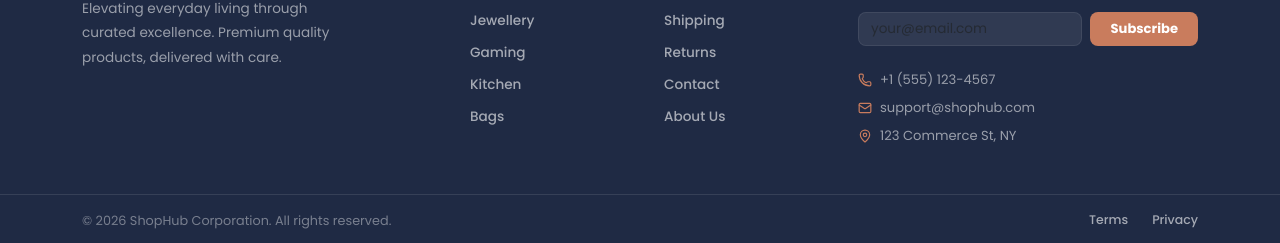
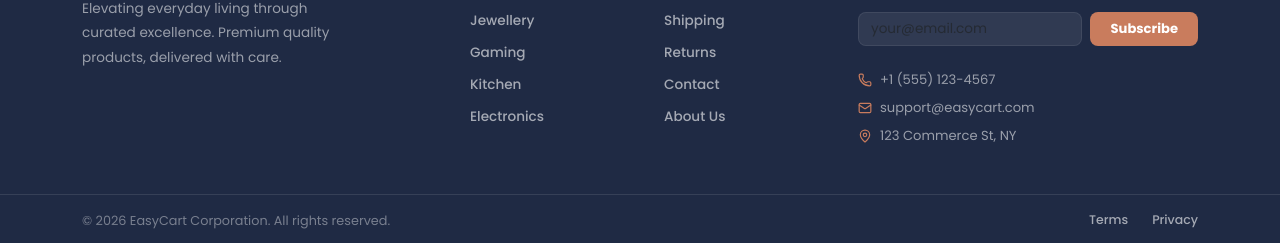
Before and after one commit to fatima0109/easycart, a React app in the folder frontend/: page /login in a window 1280 px wide. Shown: the part 608-851 px from the top of the page. Built offline with nearby package versions, Linux system fonts and the light colour scheme; no server answers; the HTML template or start-up script is replaced by a standard one.

Commit message:
Fixing footer

```diff
--- a/frontend/src/components/Footer.jsx
+++ b/frontend/src/components/Footer.jsx
@@ -53,7 +53,7 @@ const Footer = () => {
                 { to: '/category/jewellery',  label: 'Jewellery'   },
                 { to: '/category/gaming',     label: 'Gaming'      },
                 { to: '/category/kitchen',    label: 'Kitchen'     },
-                { to: '/category/bags',       label: 'Bags'        },
+                { to: '/category/electronics',       label: 'Electronics'        },
               ].map(({ to, label }) => (
                 <li key={to}><Link to={to} style={linkStyle}>{label}</Link></li>
               ))}
@@ -115,7 +115,7 @@ const Footer = () => {
             <div className="d-flex flex-column gap-2 mt-4">
               {[
                 { icon: Phone,  text: '+1 (555) 123-4567' },
-                { icon: Mail,   text: 'support@shophub.com' },
+                { icon: Mail,   text: 'support@easycart.com' },
                 { icon: MapPin, text: '123 Commerce St, NY' },
               ].map(({ icon: Icon, text }) => (
                 <div key={text} className="d-flex align-items-center gap-2" style={{ fontSize: '0.82rem', color: 'rgba(255,255,255,0.55)' }}>
@@ -132,7 +132,7 @@ const Footer = () => {
       <div style={{ borderTop: '1px solid rgba(255,255,255,0.1)', padding: '1rem 0' }}>
         <div className="container d-flex flex-column flex-md-row justify-content-between align-items-center gap-2">
           <p style={{ fontSize: '0.8rem', color: 'rgba(255,255,255,0.4)', marginBottom: 0 }}>
-            © {new Date().getFullYear()} ShopHub Corporation. All rights reserved.
+            © {new Date().getFullYear()} EasyCart Corporation. All rights reserved.
           </p>
           <div className="d-flex gap-4">
             <Link to="/info/terms"   style={{ ...linkStyle, fontSize: '0.78rem' }}>Terms</Link>
```
